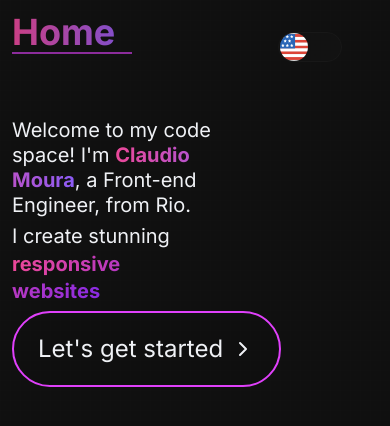
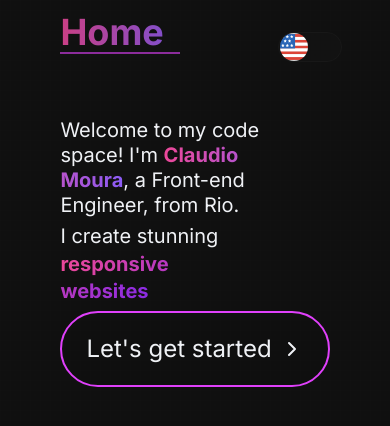
Before and after one commit to claudinxch/portfolio, a React (Vite) app: page / in a window 390 px wide. Shown: the top 426 px of the page. Built offline with nearby package versions, Linux system fonts and the light colour scheme; no server answers.

Commit message:
fixing responsivity... again

```diff
--- a/src/components/about-me-section.tsx
+++ b/src/components/about-me-section.tsx
@@ -23,8 +23,8 @@ export const AboutMeSection = () => {
       <Title className={language === 'en' ? 'w-[180px]' : 'w-[195px]'}>
         {t('about_me_title')}
       </Title>
-      <div className="flex flex-col h-[88%] justify-between md:flex-row md:h-[95%]">
-        <div className="max-h-[760px] w-[90%] pr-1 overflow-x-hidden overflow-y-auto mr-6 flex flex-col md:max-h-[750px] xl:pr-[80px] xl:w-full 2xl:max-h-[800px]">
+      <div className="flex flex-col items-center md:flex-row md:h-[95%]">
+        <div className="max-h-[800px] w-[90%] pr-1 overflow-x-hidden overflow-y-auto flex flex-col xl:pr-[80px] xl:w-full">
           <div
             className={`w-full h-fit flex flex-col items-center p-8 mt-10 border-2 rounded-xl justify-between ${mode === 'dark' ? 'border-slate-200/5' : 'border-[#D4D4D4]'} 2xl:flex-row 2xl:h-[1030px]`}
           >
--- a/src/components/container.tsx
+++ b/src/components/container.tsx
@@ -13,7 +13,7 @@ export const Container = ({ className, ...props }: ContainerProps) => {
 
   return (
     <section
-      className={`w-[calc(100% - 300px)] relative flex flex-col overflow-y-scroll h-screen p-3 font-inter transition-colors duration-500 lg:overflow-hidden lg:pb-4 lg:p-8 xl:px-12 xl:pl-20  ${
+      className={`w-[calc(100% - 300px)] relative flex flex-col overflow-y-scroll overflow-x-hidden h-dvh p-3 font-inter transition-colors duration-500 lg:overflow-hidden lg:pb-4 lg:p-8 xl:px-12 xl:pl-20  ${
         className || ''
       } ${mode === 'dark' ? 'container-dark-background' : 'container-light-background'} lg:ml-[300px]`}
     >
--- a/src/components/home-section.tsx
+++ b/src/components/home-section.tsx
@@ -18,7 +18,7 @@ export const HomeSection = () => {
     t('home_phrase4'),
   ]
   return (
-    <Container>
+    <Container className="items-center md:items-start">
       <Title>{t('home_title')}</Title>
       <div
         className={`${mode === 'dark' ? 'text-[#EFF1F5]' : 'text-[#101010]'} my-16`}
--- a/src/components/projects-section.tsx
+++ b/src/components/projects-section.tsx
@@ -15,7 +15,7 @@ export const ProjectsSection = () => {
       <div className="flex flex-col justify-between md:flex-row">
         <ProjectList repositories={repositories} />
         <div className="flex items-center justify-center mt-4">
-          <PrimaryButton onClick={() => changeId()} className="md:p-2 lg:p-5" />
+          <PrimaryButton onClick={() => changeId()} className="p-5" />
         </div>
       </div>
     </Container>
```
